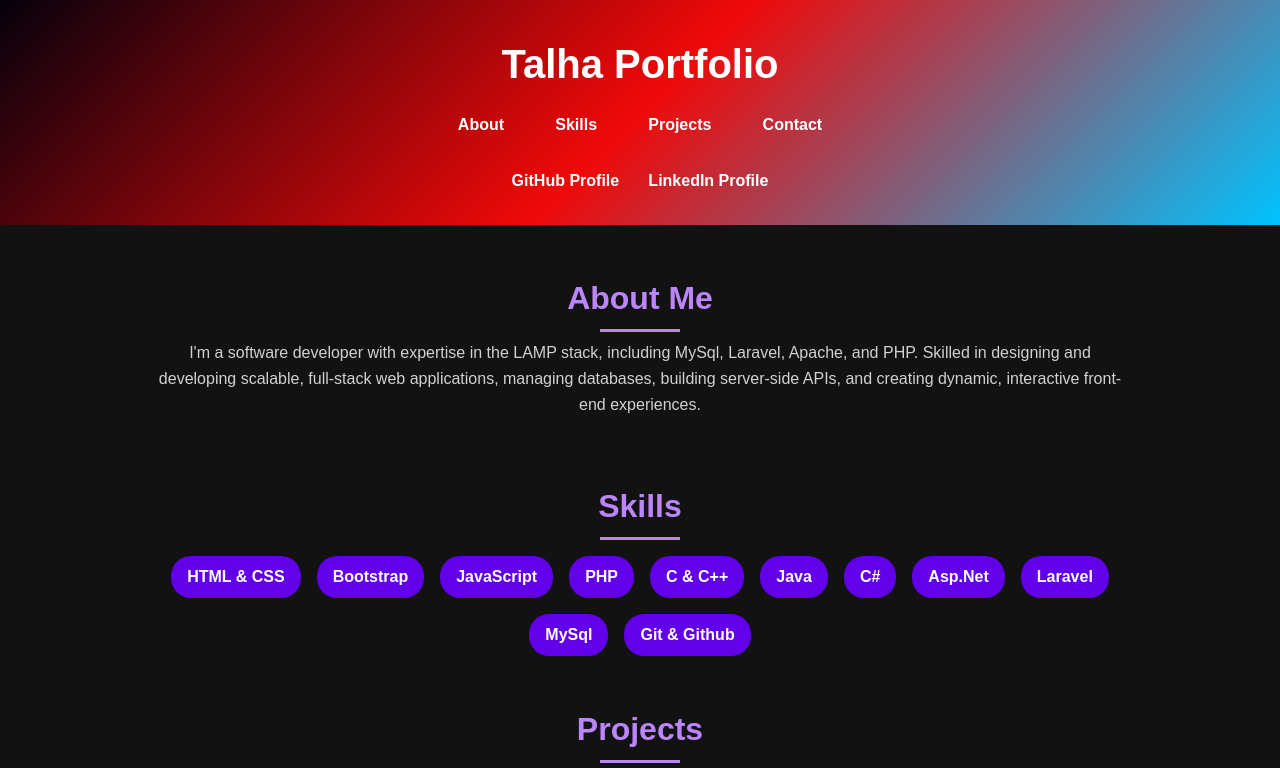
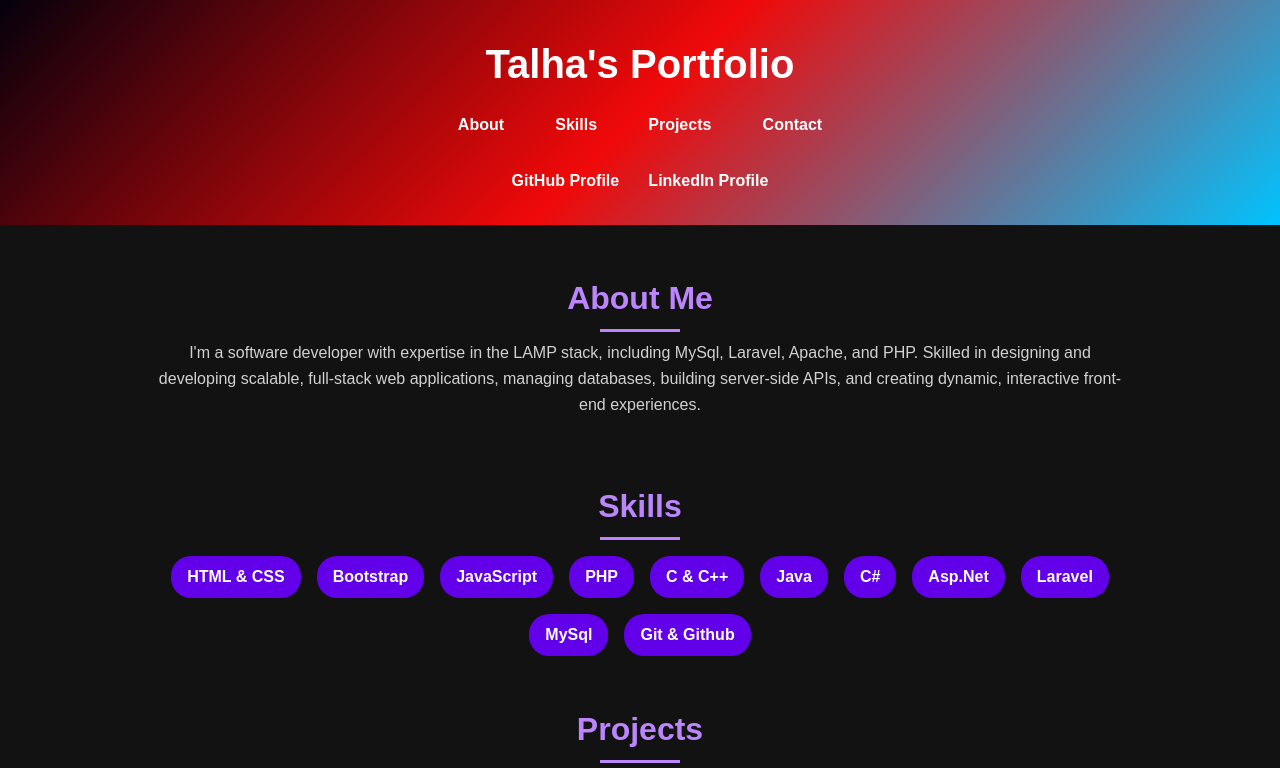
Before and after one commit to Armstrong104/portfolio, a plain HTML site: page index.html in a window 1280 px wide. Shown: the top 768 px of the page. Drawn offline with Linux system fonts and the light colour scheme.

Commit message:
second commit

```diff
--- a/index.html
+++ b/index.html
@@ -11,7 +11,7 @@
 <body>
     <header>
         <div class="header-content">
-            <h1>Talha Portfolio</h1>
+            <h1>Talha's Portfolio</h1>
             <nav>
                 <ul>
                     <li><a href="#about">About</a></li>
```
